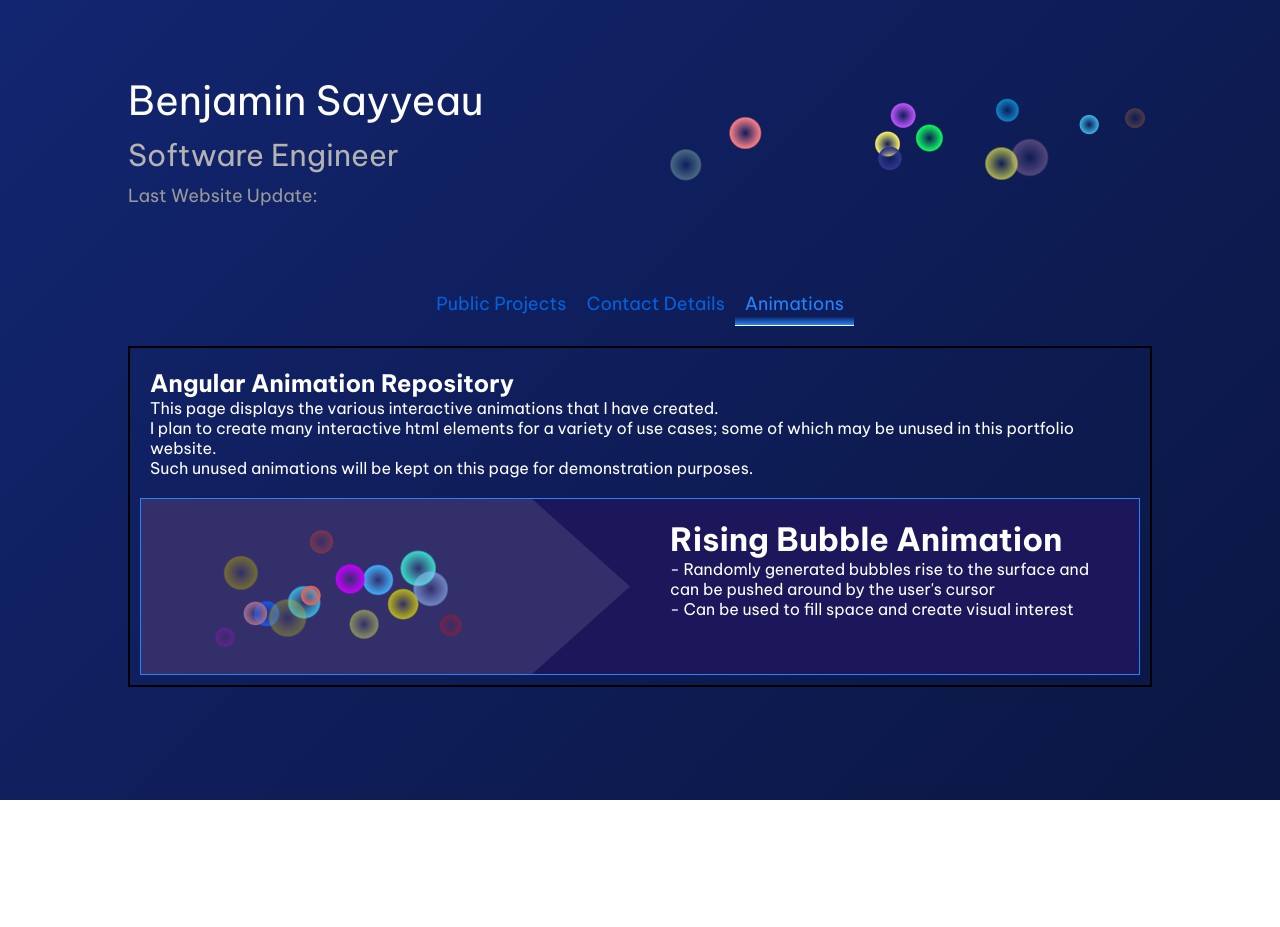
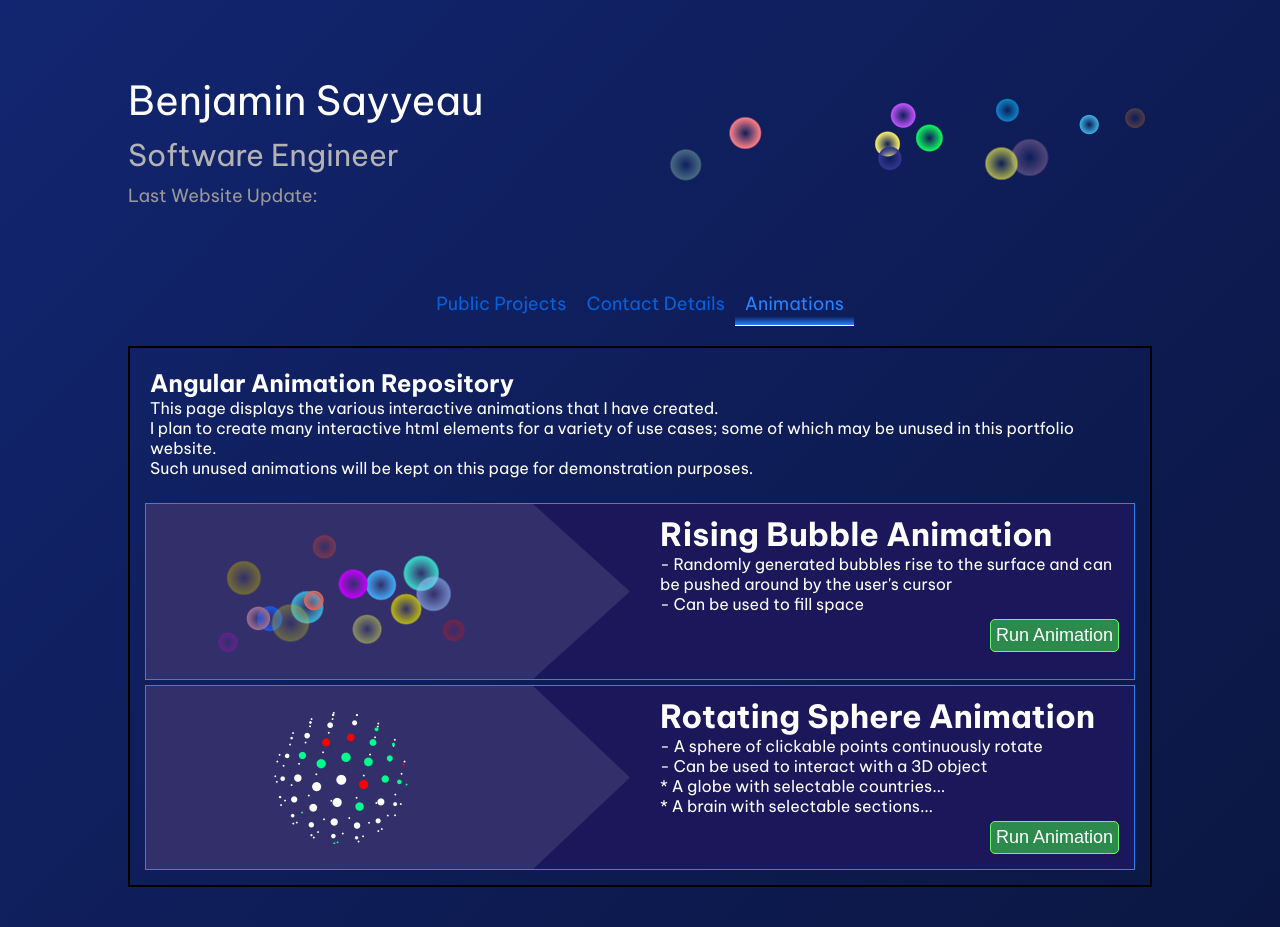
Before and after one commit to UO-BS/Website, an Angular app: page /animations in a window 1280 px wide. Before the commit the page ends 800 px from the top, so only its background shows below. Built offline with nearby package versions, Linux system fonts and the light colour scheme; no server answers.

Commit message:
Added animation activation
You can now click a button to run the animation on the animation repository.

```diff
--- a/src/app/animation-page/animation-page.css
+++ b/src/app/animation-page/animation-page.css
@@ -8,10 +8,15 @@
   /* Make an arrow*/
   padding-right: 20%;
   clip-path: polygon(0% 0%, 80% 0%, 100% 50%, 80% 100%, 0% 100%);
+
+  max-width: 100%;
 }
 
 .preview-image {
   padding: 10px;
+
+  max-width: 100%;
+  max-height: 100%;
 }
 
 .disclaimer {
@@ -20,16 +25,35 @@
 }
 
 .banner-text {
-
-  padding: 20px;
+  display: flex;
+  flex-direction: column;
+  padding: 10px;
 }
 
 .banner {
   background: var(--dark-standout-color);
   border: 1px solid var(--bright-color);
 
+  margin: 5px;
+
   display: grid;
-  grid-template-columns: 1fr 1fr;
+  grid-template-columns: minmax(0, 1fr) 1fr;
   gap: 20px;
   min-height: 175px;
 }
+
+.activate-button {
+  margin: 5px;
+  padding: 5px;
+  align-self: flex-end;
+
+  cursor: pointer;
+
+  background-color: rgba(63, 255, 63, 0.5);
+  border-radius: 5px;
+  border: 1px solid rgb(100, 255, 100);
+
+  font-size: 18px;
+  color: rgb(255, 255, 255);
+  text-align: center;
+}
--- a/src/app/animation-page/animation-page.ts
+++ b/src/app/animation-page/animation-page.ts
@@ -1,8 +1,10 @@
 import { Component } from '@angular/core';
+import { BubbleAnimation } from '../bubble-animation/bubble-animation';
+import { GlobeAnimation } from '../globe-animation/globe-animation';
 
 @Component({
   selector: 'app-animation-page',
-  imports: [],
+  imports: [BubbleAnimation, GlobeAnimation],
   template: `
     <div class="animation-page">
 
@@ -18,13 +20,42 @@ import { Component } from '@angular/core';
       <div class="banner">
 
         <div class="banner-content">
-          <img src="public/BubbleAnimationPreview.png" alt="Bubble Animation Preview" class="preview-image">
+          @if (activeAnimation !== 'bubble') {
+            <img src="public/BubbleAnimationPreview.png" alt="Bubble Animation Preview" class="preview-image">
+          } @else {
+            <app-bubble-animation/>
+          }
         </div>
 
         <div class="banner-text">
           <h1>Rising Bubble Animation</h1>
-          <p> - Randomly generated bubbles rise to the surface and can be pushed around by the user's cursor </p>
-          <p> - Can be used to fill space and create visual interest </p>
+          <p>- Randomly generated bubbles rise to the surface and can be pushed around by the user's cursor </p>
+          <p>- Can be used to fill space </p>
+
+          <button (click)="activateAnimation('bubble')" class="activate-button"> Run Animation </button>
+        </div>
+
+      </div>
+
+
+      <div class="banner">
+
+        <div class="banner-content">
+          @if (activeAnimation !== 'globe') {
+            <img src="public/GlobeAnimationPreview.png" alt="Globe Animation Preview" class="preview-image">
+          } @else {
+            <app-globe-animation/>
+          }
+        </div>
+
+        <div class="banner-text">
+          <h1>Rotating Sphere Animation</h1>
+          <p>- A sphere of clickable points continuously rotate</p>
+          <p>- Can be used to interact with a 3D object </p>
+          <p>  * A globe with selectable countries...  </p>
+          <p>  * A brain with selectable sections...  </p>
+
+          <button (click)="activateAnimation('globe')" class="activate-button"> Run Animation </button>
         </div>
 
       </div>
@@ -34,4 +65,9 @@ import { Component } from '@angular/core';
 })
 export class AnimationPage {
 
+  activeAnimation: string | null = null;
+
+  activateAnimation(name: string) {
+    this.activeAnimation = name;
+  }
 }
--- a/src/app/globe-animation/globe-animation.ts
+++ b/src/app/globe-animation/globe-animation.ts
@@ -13,11 +13,12 @@ import { InteractiveAnimation } from '../interactive-animation';
 export class GlobeAnimation extends InteractiveAnimation {
 
   private drawSphere?: Sphere;
+  pointCount: number = 100;
 
   initAnimation() {
     const canvas = this.canvasRef.nativeElement as HTMLCanvasElement;
     const boundingDimension = Math.min(canvas.width, canvas.height);
-    this.drawSphere = new Sphere(canvas.width / 2, canvas.height / 2, 0, boundingDimension / 2, 100);
+    this.drawSphere = new Sphere(canvas.width / 2, canvas.height / 2, 0, boundingDimension / 2, this.pointCount);
   }
 
   renderFrame(timescale: number) {
```
Also changed, not shown: src/public/GlobeAnimationPreview.png (added), 1 other file (tests, documents, lock files or other folders).
